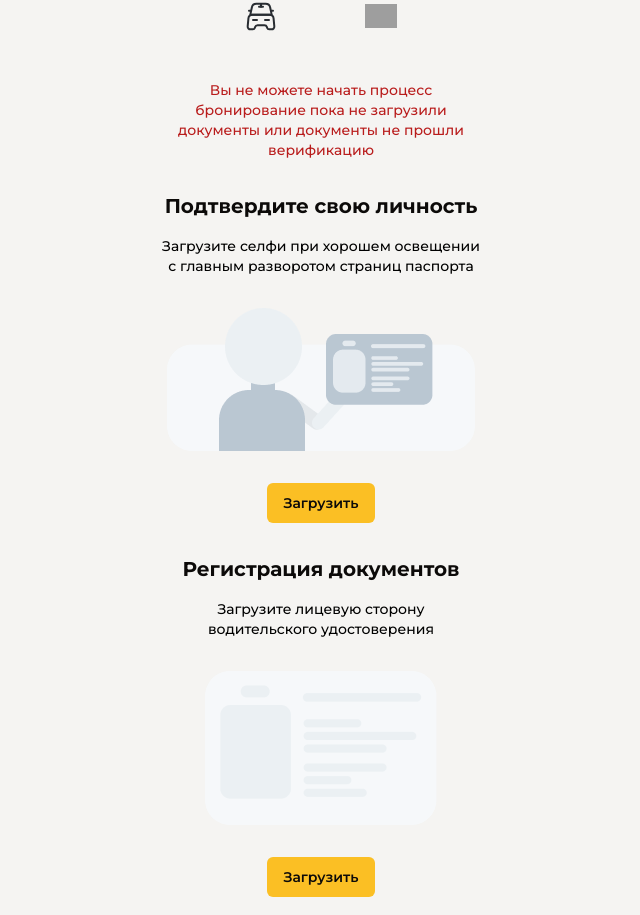
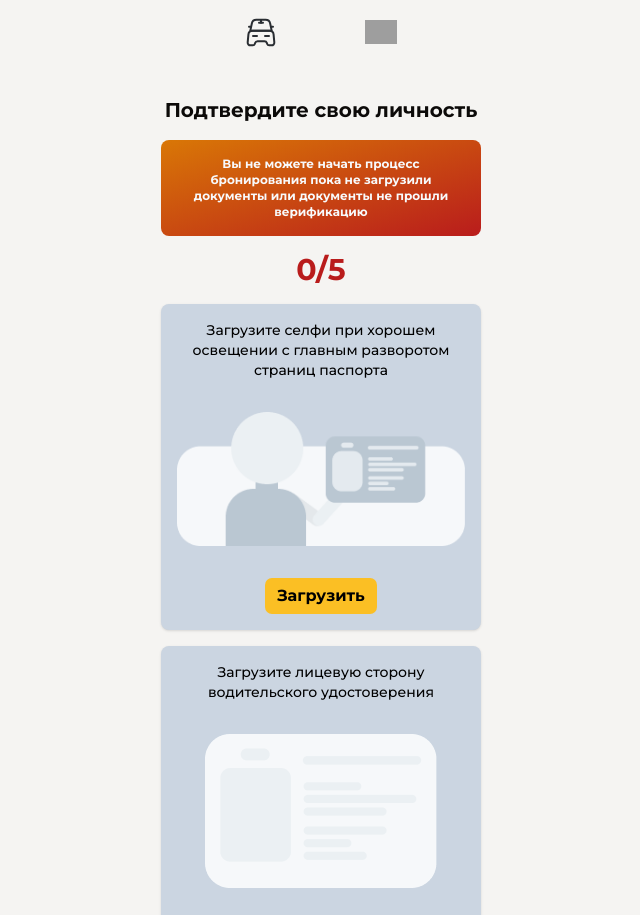
Before and after one commit to DVlitvinenko/GarageV2, a React (Vite) app in the folder frontend/: page /account in a window 1280 px wide. Shown: the part 105-1020 px from the top of the page, without its empty margins (319-959 px from the left). Built offline with nearby package versions, Linux system fonts and the light colour scheme; grey boxes are pictures that could not be loaded.

Commit message:
Doc upload works just fine

```diff
--- a/frontend/@/components/ui/checkbox.tsx
+++ b/frontend/@/components/ui/checkbox.tsx
@@ -27,7 +27,7 @@ CheckboxShad.displayName = CheckboxPrimitive.Root.displayName;
 
 const Checkbox = (props: { title: string }) => <span className="flex items-center space-x-2">
   <CheckboxShad {...props} />
-  <p>{props.title}</p>
+  <p className="text-xs md:text-sm">{props.title}</p>
 </span>
 
 export { Checkbox }
--- /dev/null
+++ b/frontend/@/components/ui/file-input.tsx
@@ -0,0 +1,22 @@
+import * as React from "react";
+
+const FileInput = (props: {
+  title: string;
+  onChange: (files: FileList) => void;
+}) => (
+  <>
+    <label className="custom-file-upload">
+      <input
+        type="file"
+        onChange={(e) => {
+          if (e.target.files?.length) {
+            props.onChange(e.target.files);
+          }
+        }}
+      />
+      {props.title}
+    </label>
+  </>
+);
+
+export default FileInput;
--- /dev/null
+++ b/frontend/@/components/ui/slider.tsx
@@ -0,0 +1,26 @@
+import * as React from "react"
+import * as SliderPrimitive from "@radix-ui/react-slider"
+
+import { cn } from "@/lib/utils"
+
+const Slider = React.forwardRef<
+  React.ElementRef<typeof SliderPrimitive.Root>,
+  React.ComponentPropsWithoutRef<typeof SliderPrimitive.Root>
+>(({ className, ...props }, ref) => (
+  <SliderPrimitive.Root
+    ref={ref}
+    className={cn(
+      "relative flex w-full touch-none select-none items-center",
+      className
+    )}
+    {...props}
+  >
+    <SliderPrimitive.Track className="relative h-2 w-full grow overflow-hidden rounded-full bg-slate-100 dark:bg-slate-800">
+      <SliderPrimitive.Range className="absolute h-full bg-slate-900 dark:bg-slate-50" />
+    </SliderPrimitive.Track>
+    <SliderPrimitive.Thumb className="block h-5 w-5 rounded-full border-2 border-slate-900 bg-white ring-offset-white transition-colors focus-visible:outline-none focus-visible:ring-2 focus-visible:ring-slate-950 focus-visible:ring-offset-2 disabled:pointer-events-none disabled:opacity-50 dark:border-slate-50 dark:bg-slate-950 dark:ring-offset-slate-950 dark:focus-visible:ring-slate-300" />
+  </SliderPrimitive.Root>
+))
+Slider.displayName = SliderPrimitive.Root.displayName
+
+export { Slider }
--- a/frontend/package.json
+++ b/frontend/package.json
@@ -14,6 +14,7 @@
     "@radix-ui/react-checkbox": "^1.0.4",
     "@radix-ui/react-dropdown-menu": "^2.0.6",
     "@radix-ui/react-label": "^2.0.2",
+    "@radix-ui/react-slider": "^1.1.2",
     "@radix-ui/react-slot": "^1.0.2",
     "class-variance-authority": "^0.7.0",
     "clsx": "^2.1.0",
@@ -21,6 +22,7 @@
     "react": "^18.2.0",
     "react-dom": "^18.2.0",
     "react-router-dom": "^6.22.0",
+    "recoil": "^0.7.7",
     "tailwind-merge": "^2.2.1",
     "tailwindcss-animate": "^1.0.7"
   },
--- a/frontend/src/Account.tsx
+++ b/frontend/src/Account.tsx
@@ -4,55 +4,125 @@ import backDriverId from "./assets/placeholders/back-driver-id.png";
 import frontPassport from "./assets/placeholders/front-passport.png";
 import backPassport from "./assets/placeholders/back-passport.png";
 import { Button } from "@/components/ui/button";
+import FileInput from "@/components/ui/file-input";
+import { useState } from "react";
+import { client } from "./backend";
+import {
+  Docs,
+  DriverDocumentType,
+  User,
+} from "./api-client";
+import {
+  RecoilRoot,
+  atom,
+  selector,
+  useSetRecoilState,
+  useRecoilValue,
+} from "recoil";
+import { userAtom } from "./atoms";
 
-export const Account = () => (
+export const Account = ({ user }: { user: User }) => {
+  const [docs, setDocs] = useState<
+    {
+      type: DriverDocumentType;
+      url?: string;
+      title: string;
+      placeholderImg: string;
+    }[]
+  >([
+    {
+      title:
+        "Загрузите селфи при хорошем освещении c главным разворотом страниц паспорта",
+      type: DriverDocumentType.Image_fase_and_pasport,
+      placeholderImg: selca,
+    },
+    {
+      title: "Загрузите лицевую сторону водительского удостоверения",
+      type: DriverDocumentType.Image_licence_front,
+      placeholderImg: frontDriverId,
+    },
+    {
+      title: "Загрузите обратную сторону водительского удостоверения",
+      type: DriverDocumentType.Image_licence_back,
+      placeholderImg: backDriverId,
+    },
+    {
+      title: "Загрузите разворот вашего паспорта с фото",
+      type: DriverDocumentType.Image_pasport_front,
+      placeholderImg: frontPassport,
+    },
+    {
+      title: "Загрузите страницу паспорта с разворотом прописки",
+      type: DriverDocumentType.Image_pasport_address,
+      placeholderImg: backPassport,
+    },
+  ]);
+
+  const setUser = useSetRecoilState(userAtom);
+
+  const requiredDocumentCount = docs.length;
+  const uploadedDocumentCount = user.docs?.filter((x) => !!x.url).length || 0;
+
+  const onFileSelected = async (
+    file: File,
+    documentType: DriverDocumentType
+  ) => {
+    const { url } = await client.uploadFile(
+      {
+        fileName: "any",
+        data: file,
+      },
+      documentType
+    );
+
+    const updatedDocs = user.docs!.map((x) => {
+      const shallowCopy = new Docs({ ...x });
+
+      if (x.type === documentType) {
+        shallowCopy.url = url;
+      }
+      return shallowCopy;
+    });
+
+    setUser(new User({ ...user, docs: [...updatedDocs] }));
+  };
+
+  return (
     <>
       <div className="w-80 mx-auto">
-      <p className="text-center text-red">
-        Вы не можете начать процесс бронирование пока не загрузили документы или
-        документы не прошли верификацию
+        <h1 className="text-center mt-8">Подтвердите свою личность</h1>
+        <p
+          className="bg-gradient-to-br from-amber-600 to-red
+                      rounded-lg p-4
+                      text-center text-white font-bold text-xs"
+        >
+          Вы не можете начать процесс бронирования пока не загрузили документы
+          или документы не прошли верификацию
         </p>
-      <h1 className="text-center mt-8">Подтвердите свою личность</h1>
-      <p className="text-center my-4">
-        Загрузите селфи при хорошем освещении c главным разворотом страниц
-        паспорта
-      </p>
-      <img className="my-8 mx-auto" src={selca} />
+        <h1 className="text-center text-red text-3xl mt-4">
+          {uploadedDocumentCount}/{requiredDocumentCount}
+        </h1>
+
+        {docs.map(({ title, type, placeholderImg }) => {
+          const actualUrl =
+            user.docs?.find((doc) => doc.type === type)?.url || placeholderImg;
+
+          return (
+            <div
+              key={type}
+              className="text-center my-4 p-4 shadow rounded-lg bg-slate-300"
+            >
+              <p className="">{title}</p>
+              <img className="my-8 mx-auto" src={actualUrl} />
               <div className="text-center">
-        <Button>Загрузить</Button>
+                <FileInput
+                  title="Загрузить"
+                  onChange={(fileList) => onFileSelected(fileList[0], type)}
+                />
               </div>
-      <h1 className="text-center mt-8">Регистрация документов</h1>
-      <p className="text-center my-4">
-        Загрузите лицевую сторону водительского удостоверения
-      </p>
-      <img className="my-8 mx-auto" src={frontDriverId} />
-      <div className="text-center">
-        <Button>Загрузить</Button>
             </div>
-      {/* <h1 className="text-center mt-8 mt-4">Регистрация документов</h1> */}
-      <p className="text-center my-4">
-        Загрузите обратную сторону водительского удостоверения
-      </p>
-      <img className="my-8 mx-auto" src={backDriverId} />
-      <div className="text-center">
-        <Button>Загрузить</Button>
-      </div>
-      {/* <h1 className="text-center mt-8 mt-4">Регистрация документов</h1> */}
-      <p className="text-center my-4">
-        Загрузите разворот вашего паспорта с фото
-      </p>
-      <img className="my-8 mx-auto" src={frontPassport} />
-      <div className="text-center">
-        <Button>Загрузить</Button>
-      </div>
-      {/* <h1 className="text-center mt-8 mt-4">Регистрация документов</h1> */}
-      <p className="text-center my-4">
-        Загрузите страницу паспорта с разворотом прописки
-      </p>
-      <img className="my-8 mx-auto" src={backPassport} />
-      <div className="text-center">
-        <Button>Загрузить</Button>
-      </div>
+          );
+        })}
         <div className="text-center my-8">
           <Button>Y</Button>
         </div>
@@ -62,3 +132,4 @@ export const Account = () => (
       </div>
     </>
   );
+};
--- a/frontend/src/App.css
+++ b/frontend/src/App.css
@@ -0,0 +1,12 @@
+input[type="file"] {
+    display: none;
+}
+
+.custom-file-upload {
+    display: inline-block;
+    padding: 6px 12px;
+    background-color: #fbbf24;
+    font-weight: bold;
+    border-radius: 7px;
+    cursor: pointer;
+}
--- a/frontend/src/App.tsx
+++ b/frontend/src/App.tsx
@@ -9,10 +9,18 @@ import { CarFinder } from "./Finder";
 import { Account } from "./Account";
 import { DriverLogin } from "./DriverLogin";
 import { Card } from "./Card";
+import {
+  RecoilRoot,
+  atom,
+  selector,
+  useRecoilState,
+  useRecoilValue,
+} from "recoil";
+import { userAtom } from "./atoms";
 
 function App() {
-  const [count, setCount] = useState(0);
-  const [user, setUser] = useState<any>();
+  const [user, setUser] = useRecoilState(userAtom);
+
   const navigate = useNavigate();
 
   useEffect(() => {
@@ -23,7 +31,8 @@ function App() {
 
         try {
           const userData = await client.getUser();
-          setUser(userData);
+          // WTF
+          setUser(userData.user!);
         } catch (error) {
           navigate("/login/driver");
         }
@@ -34,7 +43,7 @@ function App() {
   }, []);
 
   return (
-    <>
+    <div className="p-4 max-w-sm mx-auto">
       <a>
         <img className="my-8 mx-auto" src={logo} />
       </a>
@@ -42,12 +51,12 @@ function App() {
       <Routes>
         <Route path="/" element={<CarFinder />} />
         <Route path="/card" element={<Card />} />
-        <Route path="account" element={<Account />} />
+        <Route path="account" element={<Account user={user} />} />
         <Route path="login/driver" element={<DriverLogin />} />
         <Route path="login/manager" element={<ManagerLogin />} />
         <Route path="login/admin" element={<AdminLogin />} />
       </Routes>
-    </>
+    </div>
   );
 }
 
--- a/frontend/src/Finder.tsx
+++ b/frontend/src/Finder.tsx
@@ -1,6 +1,4 @@
 import { Button } from "@/components/ui/button";
-import { Input } from "@/components/ui/input";
-import { Label } from "@/components/ui/label";
 import econom from "./assets/car_icons/econom.png";
 import comfort from "./assets/car_icons/comfort.png";
 import comfortPlus from "./assets/car_icons/comfort-plus.png";
@@ -10,33 +8,67 @@ import {
   DropdownMenu,
   DropdownMenuContent,
   DropdownMenuItem,
-  DropdownMenuLabel,
-  DropdownMenuSeparator,
   DropdownMenuTrigger,
 } from "@/components/ui/dropdown-menu";
+import { useState } from "react";
+import { CarClass, FuelType } from "./api-client";
+import { Slider } from "@/components/ui/slider";
+import { Label } from "@/components/ui/label";
 
-export const CarFinder = () => (
+const DEFAULT_COMMISSION_PERCENTAGE = 4;
+
+export const CarFinder = () => {
+  const [filters, setFilters] = useState<any>({
+    carClass: CarClass.Economy,
+    commission: DEFAULT_COMMISSION_PERCENTAGE,
+    fuelType: FuelType.Gas,
+  });
+
+  return (
     <>
-    <div className="w-80 mx-auto">
-      <div className="flex">
-        <img className="my-8 mx-auto h-8 w-8" src={econom} />
-        <img className="my-8 mx-auto h-8 w-8" src={comfort} />
-        <img className="my-8 mx-auto h-8 w-8" src={comfortPlus} />
-        <img className="my-8 mx-auto h-8 w-8" src={business} />
+      <div className="">
+        <div className="flex my-8 justify-evenly">
+          {[
+            [CarClass.Economy, econom, "Эконом"],
+            [CarClass.Comfort, comfort, "Комфорт"],
+            [CarClass.ComfortPlus, comfortPlus, "Комфорт+"],
+            [CarClass.Business, business, "Бизнес"],
+          ].map((x) => {
+            const [carClass, img, title] = x;
+
+            return (
+              <div key={carClass} className="flex flex-col items-center">
+                <img
+                  onClick={() => setFilters({ ...filters, carClass })}
+                  key={carClass}
+                  className={`rounded mx-auto h-16 w-16 ${
+                    x[0] === filters.carClass
+                      ? "shadow border-2 border-yellow"
+                      : ""
+                  }`}
+                  src={img}
+                />
+                <span className="text-xs font-bold text-gray">{title}</span>
               </div>
+            );
+          })}
+        </div>
+        <div className="flex justify-between my-4">
           <Checkbox title="Для самозанятых" />
           <Checkbox title="Выкуп автомобиля" />
-      <DropdownMenu>
+        </div>
+        {/* <DropdownMenu>
           <DropdownMenuTrigger>Сначала дешевые</DropdownMenuTrigger>
           <DropdownMenuContent>
             <DropdownMenuItem>Сначала дорогие</DropdownMenuItem>
           </DropdownMenuContent>
-      </DropdownMenu>
+        </DropdownMenu> */}
+        <div className="flex justify-between my-4">
           <DropdownMenu>
-        <DropdownMenuTrigger>Марка авто</DropdownMenuTrigger>
+            <DropdownMenuTrigger asChild>
+              <Button variant="outline">Марка авто</Button>
+            </DropdownMenuTrigger>
             <DropdownMenuContent>
-          {/* <DropdownMenuLabel>BMW</DropdownMenuLabel> */}
-          {/* <DropdownMenuSeparator /> */}
               <DropdownMenuItem>BMW</DropdownMenuItem>
               <DropdownMenuItem>Lada</DropdownMenuItem>
               <DropdownMenuItem>Chery</DropdownMenuItem>
@@ -44,23 +76,43 @@ export const CarFinder = () => (
             </DropdownMenuContent>
           </DropdownMenu>
           <DropdownMenu>
-        <DropdownMenuTrigger>Любой тип топлива</DropdownMenuTrigger>
+            <DropdownMenuTrigger asChild>
+              <Button variant="outline">
+                {filters.fuelType || "Любой тип топлива"}
+              </Button>
+            </DropdownMenuTrigger>
             <DropdownMenuContent>
-          <DropdownMenuItem>Бензин</DropdownMenuItem>
-          <DropdownMenuItem>Газ</DropdownMenuItem>
+              {[
+                [FuelType.Gasoline, "Бензин"],
+                [FuelType.Gas, "Газ"],
+                [undefined, "Любой тип топлива"],
+              ].map((x) => {
+                const [fuelType, title] = x;
+
+                return (
+                  <DropdownMenuItem
+                    onClick={() =>
+                      setFilters({ ...filters, fuelType: fuelType })
+                    }
+                  >
+                    {title}
+                  </DropdownMenuItem>
+                );
+              })}
             </DropdownMenuContent>
           </DropdownMenu>
-      <DropdownMenu>
-        <DropdownMenuTrigger>Комиссия парка</DropdownMenuTrigger>
-        <DropdownMenuContent>
-          <DropdownMenuItem>&lt; 3</DropdownMenuItem>
-          <DropdownMenuItem>&lt; 5</DropdownMenuItem>
-        </DropdownMenuContent>
-      </DropdownMenu>
-      <p className="text-center my-4 text-red">Вы ввели неправильный код</p>
-      <div className="text-center">
-        <Button>Войти</Button>
+        </div>
+
+        <div className="my-4 space-y-2">
+          <Label>Комиссия парка не выше {filters.commission}%</Label>
+          <Slider
+            onValueChange={(e) => setFilters({ ...filters, commission: e[0] })}
+            defaultValue={[DEFAULT_COMMISSION_PERCENTAGE]}
+            max={10}
+            step={0.5}
+          />
         </div>
       </div>
     </>
   );
+};
--- /dev/null
+++ b/frontend/src/atoms.ts
@@ -0,0 +1,11 @@
+import { atom } from "recoil";
+import { User } from "./api-client";
+
+const userAtom = atom<User>({
+  key: "userAtom", // unique ID (with respect to other atoms/selectors)
+  default: new User({
+    docs: []
+  }), // default value
+});
+
+export { userAtom };
--- a/frontend/src/backend.ts
+++ b/frontend/src/backend.ts
@@ -6,8 +6,6 @@ const client = new Client("https://garage.development.kwol.ru/api", {
       const result = await fetch(url, {
         ...options,
         headers: {
-          "Content-Type": "application/json",
-          Accept: "application/json",
           Authorization: `Bearer ${(window as any).token}`,
         },
       });
--- a/frontend/src/index.css
+++ b/frontend/src/index.css
@@ -7,10 +7,10 @@
 
 @layer base {
   h1 {
-    @apply text-xl font-bold mb-1 text-black;
+    @apply text-xl font-bold mb-1 text-black mb-4;
   }
   h2 {
-    @apply text-base font-semibold mb-4 text-gray;
+    @apply text-base font-semibold mb-3 text-gray;
   }
   h3 {
     @apply text-lg font-bold mb-1;
--- a/frontend/src/main.tsx
+++ b/frontend/src/main.tsx
@@ -2,12 +2,16 @@ import React from 'react'
 import ReactDOM from 'react-dom/client'
 import App from './App.tsx'
 import './index.css'
-import { BrowserRouter } from 'react-router-dom';
+import { BrowserRouter } from 'react-router-dom';import {
+  RecoilRoot,
+} from 'recoil';
 
 ReactDOM.createRoot(document.getElementById('root')!).render(
   <React.StrictMode>
     <BrowserRouter>
+    <RecoilRoot>
       <App />
+    </RecoilRoot>
     </BrowserRouter>
   </React.StrictMode>,
 )
```
Also changed, not shown: 1 other file (tests, documents, lock files or other folders). Lines whose indentation alone changed are shown as unchanged.
